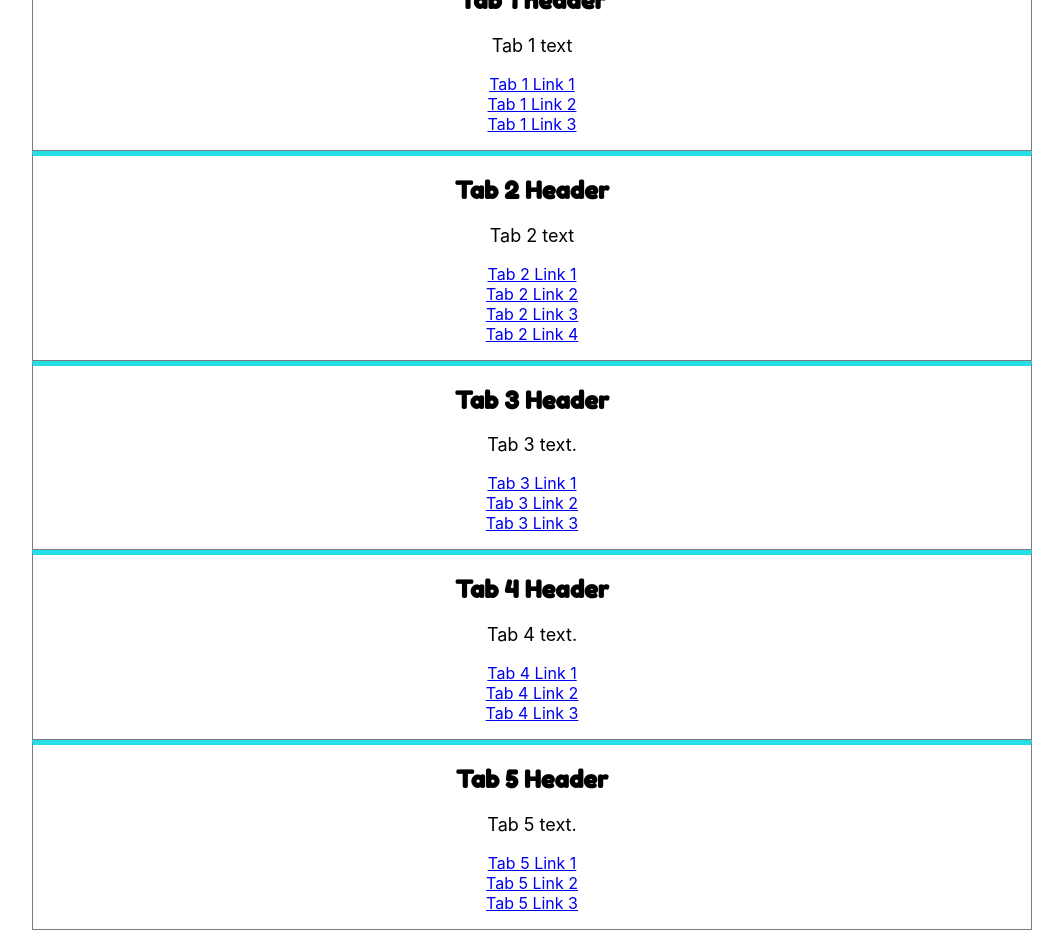
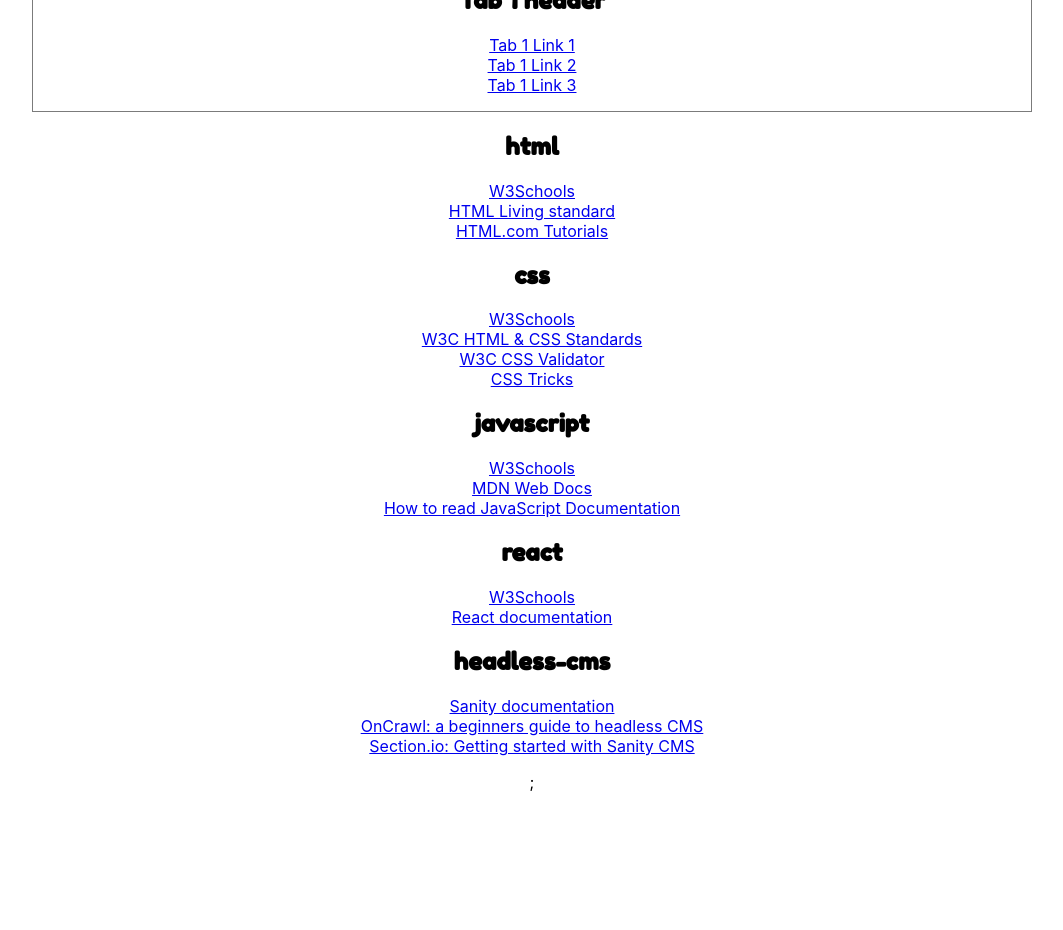
Before and after one commit to rochlenge/uin23ak3_resourceapp_group2, a React (Create React App) app in the folder ressursarkiv/: page /Html in a window 1280 px wide. Shown: the part 260-1190 px from the top of the page, without its empty margins (108-1171 px from the left). After the commit the page ends 1052 px from the top, so only its background shows below. Built offline with nearby package versions, Linux system fonts and the light colour scheme.

Commit message:
Fungerende sorteringskode

```diff
--- a/ressursarkiv/src/App.js
+++ b/ressursarkiv/src/App.js
@@ -1,6 +1,7 @@
-import logo from './logo.svg';
 import './App.css';
 import './css/sass/main.scss';
+import ResourceArticles from './components/ResourceArticles.js'
+import {resources} from './components/ressurser';
 
 function App() {
   return (
@@ -17,7 +18,6 @@
 
 <div id="Tab1" class="tabcontent">
   <h2>Tab 1 header</h2>
-  <p>Tab 1 text</p>
   <ul>
     <li><a href="#">Tab 1 Link 1</a></li>
     <li><a href="#">Tab 1 Link 2</a></li>
@@ -25,48 +25,9 @@
   </ul>
 </div>
 
-<div id="Tab2" class="tabcontent">
-  <h2>Tab 2 Header</h2>
-  <p>Tab 2 text</p>
-  <ul>
-    <li><a href="#">Tab 2 Link 1</a></li>
-    <li><a href="#">Tab 2 Link 2</a></li>
-    <li><a href="#">Tab 2 Link 3</a></li>
-    <li><a href="#">Tab 2 Link 4</a></li>
-  </ul>
-</div>
 
-<div id="Tab3" class="tabcontent">
-  <h2>Tab 3 Header</h2>
-  <p>Tab 3 text.</p>
-  <ul>
-    <li><a href="#">Tab 3 Link 1</a></li>
-    <li><a href="#">Tab 3 Link 2</a></li>
-    <li><a href="#">Tab 3 Link 3</a></li>
-  </ul>
-</div>
+<ResourceArticles resources={resources} />;
 
-<div id="Tab4" class="tabcontent">
-  <h2>Tab 4 Header</h2>
-  <p>Tab 4 text.</p>
-  <ul>
-    <li><a href="#">Tab 4 Link 1</a></li>
-    <li><a href="#">Tab 4 Link 2</a></li>
-    <li><a href="#">Tab 4 Link 3</a></li>
-  </ul>
-</div>
-
-<div id="Tab5" class="tabcontent">
-  <h2>Tab 5 Header</h2>
-  <p>Tab 5 text.</p>
-  <ul>
-    <li><a href="#">Tab 5 Link 1</a></li>
-    <li><a href="#">Tab 5 Link 2</a></li>
-    <li><a href="#">Tab 5 Link 3</a></li>
-  </ul>
-</div>
-
-<script src="ressurser.js"></script>
     </div>
   );
 }
--- /dev/null
+++ b/ressursarkiv/src/components/ResourceArticles.js
@@ -0,0 +1,30 @@
+function ResourceArticles({ resources }) {
+  // Del opp ressursene etter kategori ved å bruke reduce-metoden på ressursene-arrayet.
+  // For hver ressurs, legges den til i et nytt array for kategorien, som opprettes i acc-objektet hvis den ikke allerede finnes.
+  const resourcesByCategory = resources.reduce((acc, curr) => {
+    acc[curr.category] = acc[curr.category] || [];
+    acc[curr.category].push(curr);
+    return acc;
+  }, {});
+
+// Opprett et array med artikler som inneholder ressurser sortert etter kategori.
+// For hver kategori i resourcesByCategory-objektet, opprettes en <article>-tag med en <h2>-tag som viser kategorinavnet.
+  const articles = Object.entries(resourcesByCategory).map(([category, resources]) => (
+    <article key={category}>
+      <h2>{category}</h2>
+      <ul>
+        {resources.map((resource) => (
+          <li key={resource.url}>
+            <a href={resource.url} target="_blank" rel="noopener noreferrer">
+              {resource.title}
+            </a>
+          </li>
+        ))}
+      </ul>
+    </article>
+  ));
+
+  return <div>{articles}</div>;
+}
+
+export default ResourceArticles;
--- a/ressursarkiv/src/ressurser.js
+++ b/ressursarkiv/src/components/ressurser.js
@@ -75,3 +75,7 @@
         category: "headless-cms"
     }
 ]
+
+
+
+export { resources };
```
